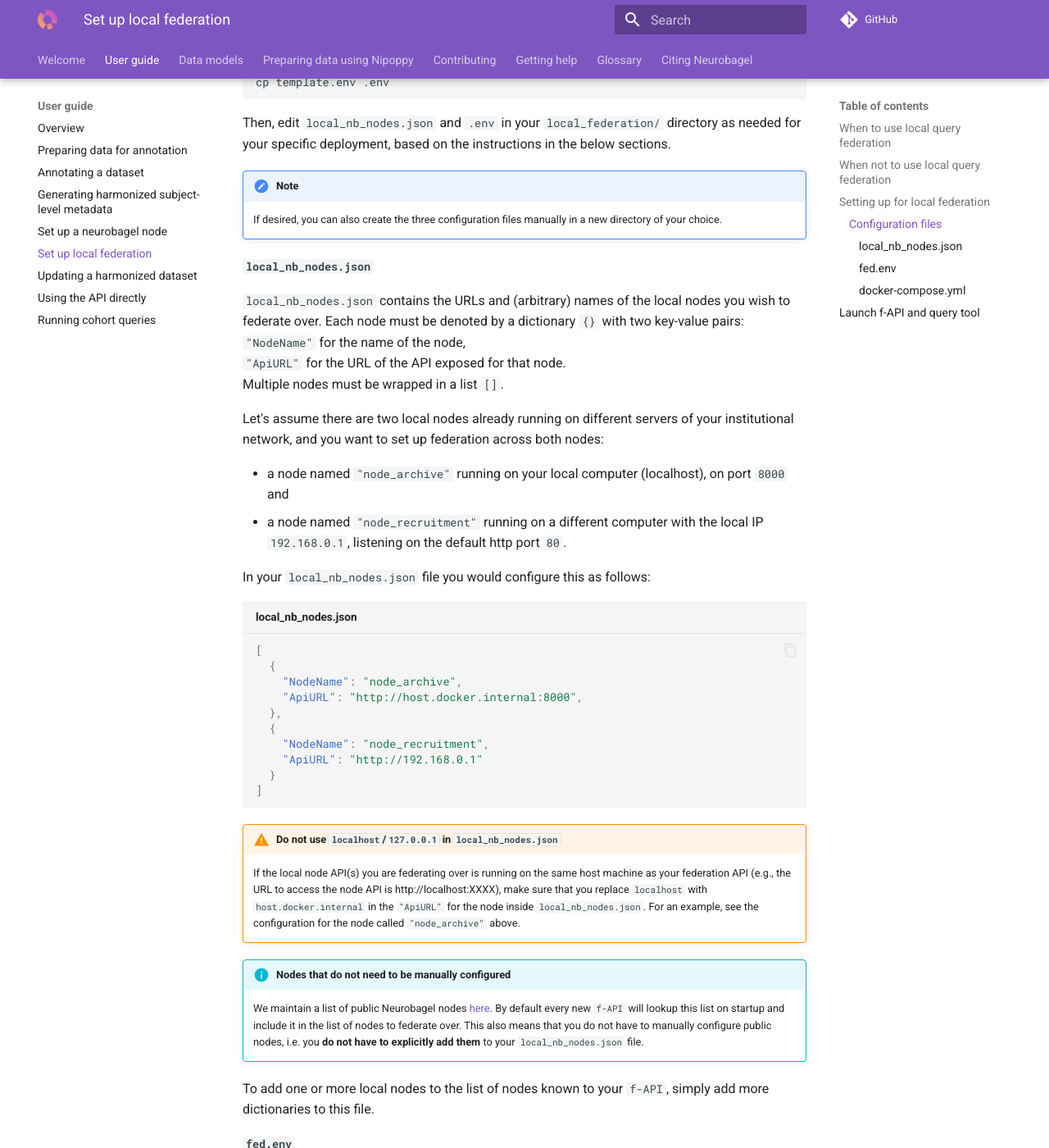
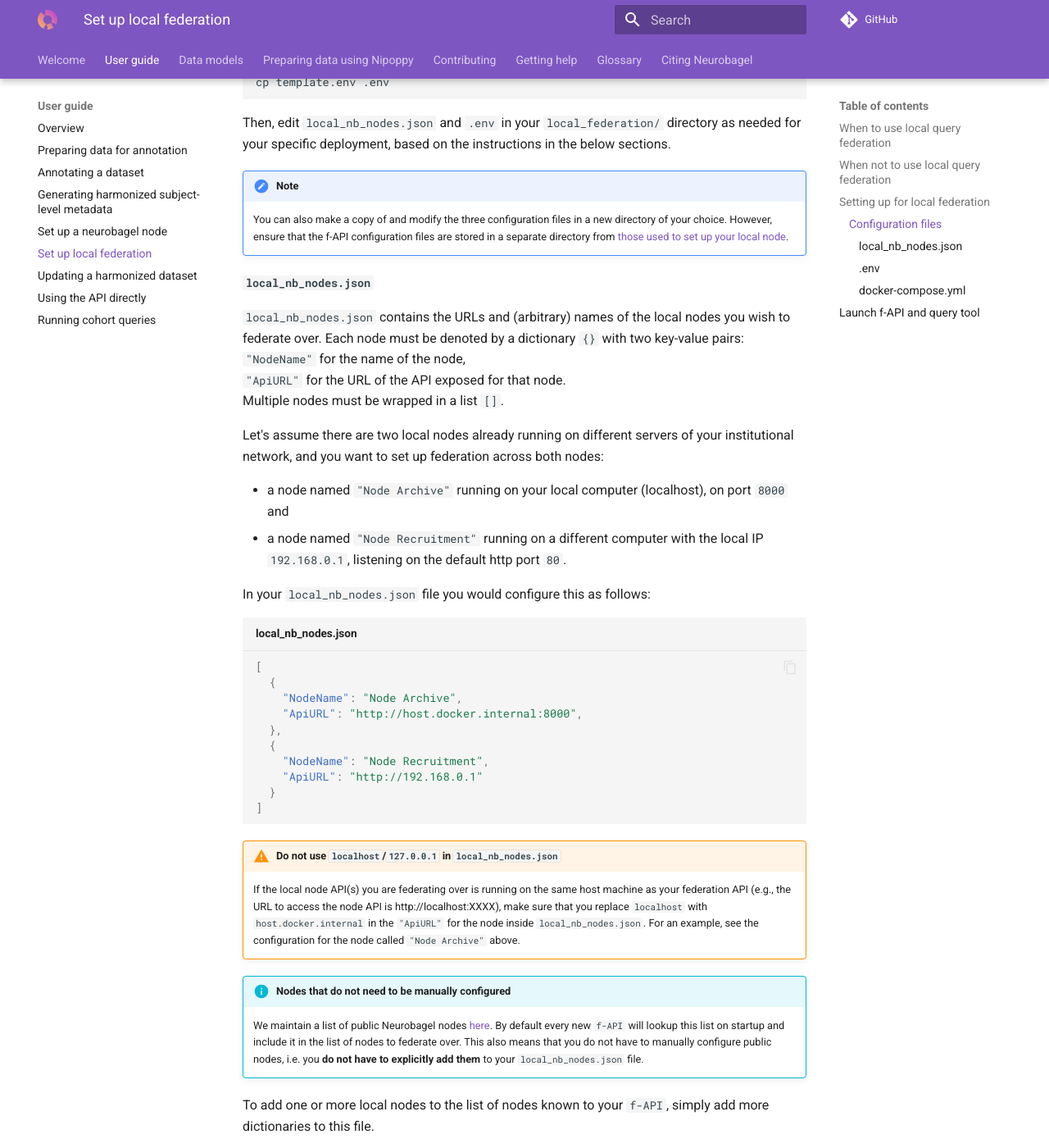
Before and after one commit to neurobagel/develop, an MkDocs documentation site: the page built from docs/docs/federate.md, in a window 1280 px wide and 1400 px high, scrolled down 2195 px. Shown: the whole window at 82% size. Built offline with MkDocs 1.6.1 and Material for MkDocs 9.7.7, drawn with Linux system fonts in a browser that asks for light colours; comment, search, counter and statistics services are not loaded; some of the changed text lies outside the part shown.

Commit message:
[ENH] Update local node and local federation setup instructions (neurobagel/documentation#170)
* fix errors + minor clarifications in federation instructions

* warn about updating user permissions + update security command

* show how to check user's permissions

* More concise instructions!

Co-authored-by: Sebastian Urchs <surchs@users.noreply.github.com>

* mention workbench for permission management

---------

Co-authored-by: Sebastian Urchs <surchs@users.noreply.github.com>

````diff
--- a/docs/docs/federate.md
+++ b/docs/docs/federate.md
@@ -58,7 +58,8 @@
 Then, edit `local_nb_nodes.json` and `.env` in your `local_federation/` directory as needed for your specific deployment, based on the instructions in the below sections.
 
 !!! note
-    If desired, you can also create the three configuration files manually in a new directory of your choice.
+    You can also make a copy of and modify the three configuration files in a new directory of your choice.
+    However, ensure that the f-API configuration files are stored in a separate directory from [those used to set up your local node](infrastructure.md#clone-the-configuration-file-templates).
 
 #### `local_nb_nodes.json`
 `local_nb_nodes.json` contains the URLs and (arbitrary) names of the local nodes you wish to federate over.
@@ -69,18 +70,18 @@
 
 Let's assume there are two local nodes already running on different servers of your institutional network, and you want to set up federation across both nodes:
 
-- a node named `"node_archive"` running on your local computer (localhost), on port `8000` and
-- a node named `"node_recruitment"` running on a different computer with the local IP `192.168.0.1`, listening on the default http port `80`.
+- a node named `"Node Archive"` running on your local computer (localhost), on port `8000` and
+- a node named `"Node Recruitment"` running on a different computer with the local IP `192.168.0.1`, listening on the default http port `80`.
 
 In your `local_nb_nodes.json` file you would configure this as follows:
 ``` {.json title="local_nb_nodes.json"}
 [
   {
-    "NodeName": "node_archive",
+    "NodeName": "Node Archive",
     "ApiURL": "http://host.docker.internal:8000",
   },
   {
-    "NodeName": "node_recruitment",
+    "NodeName": "Node Recruitment",
     "ApiURL": "http://192.168.0.1"
   }
 ]
@@ -89,7 +90,7 @@
 !!! warning "Do not use `localhost`/`127.0.0.1` in `local_nb_nodes.json`"
 
     If the local node API(s) you are federating over is running on the same host machine as your federation API (e.g., the URL to access the node API is http://localhost:XXXX), make sure that you replace `localhost` with `host.docker.internal` in the `"ApiURL"` for the node inside `local_nb_nodes.json`.
-    For an example, see the configuration for the node called `"node_archive"` above.
+    For an example, see the configuration for the node called `"Node Archive"` above.
 
 
 !!! Info "Nodes that do not need to be manually configured"
@@ -104,11 +105,11 @@
 To add one or more local nodes to the list of nodes known to your `f-API`, simply add more dictionaries to this file.
 
 
-#### `fed.env`
+#### `.env`
 
-`fed.env` holds environment variables needed for the `f-API` deployment.
+`.env` holds environment variables needed for the `f-API` deployment.
 
-``` {.bash .annotate title="fed.env"}
+``` {.bash .annotate title=".env"}
 # Configuration for f-API
 # Define the port that the f-API will run on INSIDE the docker container (default 8000)
 NB_API_PORT=8000
@@ -119,20 +120,20 @@
 
 # Configuration for query tool
 # Define the URL of the f-API as it will appear to a user
-API_QUERY_URL=http://localhost:8080 # (1)!
+API_QUERY_URL=http://206.12.85.19:8080 # (1)!
 # Chose the docker image tag of the query tool (default latest)
 NB_QUERY_TAG=latest
 # Chose the port that the query tool will be exposed on the host and likely the network (default 3000)
 NB_QUERY_PORT_HOST=3000
 ```
 
-1.  When a user users the graphical query tool to query your
-    f-API, these requests will be sent from the users machine,
+1.  When a user uses the graphical query tool to query your
+    f-API, these requests will be sent from the user's machine,
     not from the machine hosting the query tool.
 
-    Make sure you set the `API_QUERY_URL` in your `fed.env`
+    Make sure you set the `API_QUERY_URL` in your `.env`
     as it will appear to a user on their own machine
-    - otherwise the request will fail..
+    - otherwise the request will fail.
 
 The template file above can be adjusted according to your own deployment.
 If you have used the default Neurobagel configuration for your local `n-API` up to this point, you likely do not need to change anything in this file.
@@ -150,7 +151,7 @@
     as described in the [official documentation](https://docs.docker.com/engine/install/).
 
 You should not have to change the template contents of this file.
-All local configuration changes should be made in either the `local_nb_nodes.json` or `fed.env` files.
+All local configuration changes should be made in either the `local_nb_nodes.json` or `.env` files.
 
 ``` {.yaml .annotate title="docker-compose.yml"}
 version: "3.8"
@@ -176,8 +177,10 @@
 
 
 ## Launch f-API and query tool
-Once you have created your `local_nb_nodes.json`, `fed.env`, and `docker-compose.yml` files as described above, you can simply launch the services by running
+Once you have created your `local_nb_nodes.json`, `.env`, and `docker-compose.yml` files as described above, you can simply launch the services by running
 
-`docker compose --env-file fed.env up -d`
+```bash
+docker compose up -d
+```
 
 from the same directory.
````
Also changed, not shown: docs/docs/infrastructure.md (+31 -3 lines).
